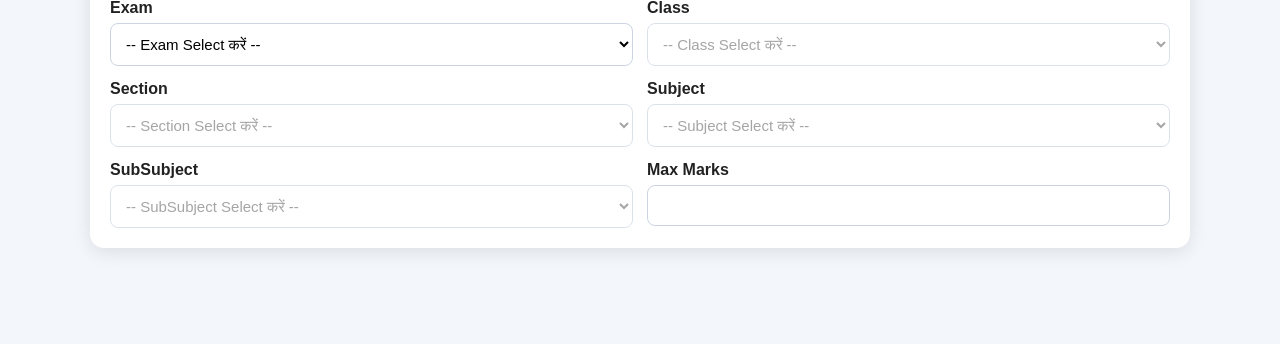
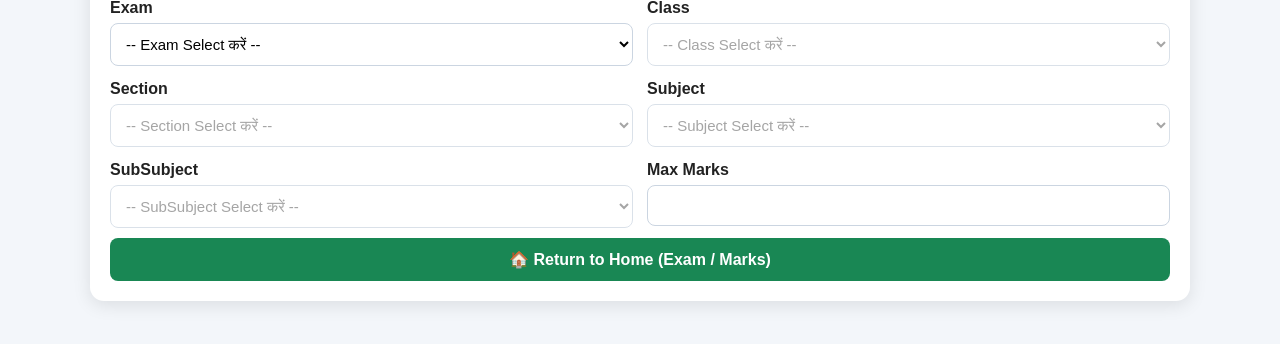
Before and after one commit to annutkarshrita/shantiraman.co.in, a Flask app: page /exam-marks in a window 1280 px wide. Shown: the part 105-449 px from the top of the page. Run offline with Flask 3, Linux system fonts and the light colour scheme; the visitor is signed in with stand-in values (Sample User, id 1); data that the repository does not hold is empty.

Commit message:
Update exam_marks.html

```diff
--- a/templates/exam_marks.html
+++ b/templates/exam_marks.html
@@ -17,6 +17,8 @@ button:hover{background:#1f3765}.save{margin-top:15px;width:100%;font-size:16px}
 .msg{padding:11px;border-radius:8px;margin-bottom:14px;line-height:1.5}.error{background:#fde8e8;color:#b91c1c}.success{background:#e8f7ed;color:#166534}
 table{width:100%;border-collapse:collapse;margin-top:20px}th,td{border:1px solid #ddd;padding:8px;text-align:left}th{background:#eef2f7}
 .marks{max-width:130px}.info{margin-top:14px;padding:10px;background:#f5f7fb;border-radius:8px}
+.return-home{display:block;width:100%;box-sizing:border-box;margin-top:10px;padding:12px;background:#198754;color:#fff;text-align:center;text-decoration:none;font-weight:bold;border-radius:8px}
+.return-home:hover{background:#146c43}
 @media(max-width:650px){.grid{grid-template-columns:1fr}.container{padding:14px}body{padding:8px}table{font-size:14px}}
 </style>
 </head>
@@ -91,6 +93,14 @@ table{width:100%;border-collapse:collapse;margin-top:20px}th,td{border:1px solid
 {% endif %}
 </form>
 
+<a class="return-home" href="{{ url_for('exam_marks',
+    exam=selected_exam,
+    class_name=selected_class,
+    section=selected_section,
+    subject=selected_subject,
+    subsubject=selected_subsubject
+) }}">🏠 Return to Home (Exam / Marks)</a>
+
 {% if students and max_marks %}
 <div class="info">Class: <b>{{ selected_class }}</b> &nbsp; Section: <b>{{ selected_section }}</b> &nbsp; Subject: <b>{{ selected_subject }}</b> &nbsp; SubSubject: <b>{{ selected_subsubject }}</b> &nbsp; Max Marks: <b>{{ max_marks }}</b></div>
 <form method="POST">
@@ -114,6 +124,13 @@ table{width:100%;border-collapse:collapse;margin-top:20px}th,td{border:1px solid
 </table>
 <button class="save" type="submit">Marks Save / Update करें</button>
 </form>
+<a class="return-home" href="{{ url_for('exam_marks',
+    exam=selected_exam,
+    class_name=selected_class,
+    section=selected_section,
+    subject=selected_subject,
+    subsubject=selected_subsubject
+) }}">🏠 Return to Home (Exam / Marks)</a>
 {% elif selected_subject and selected_subsubject and not error %}
 <div class="msg error">इस Class/Section में कोई Active Student नहीं मिला।</div>
 {% endif %}
```
